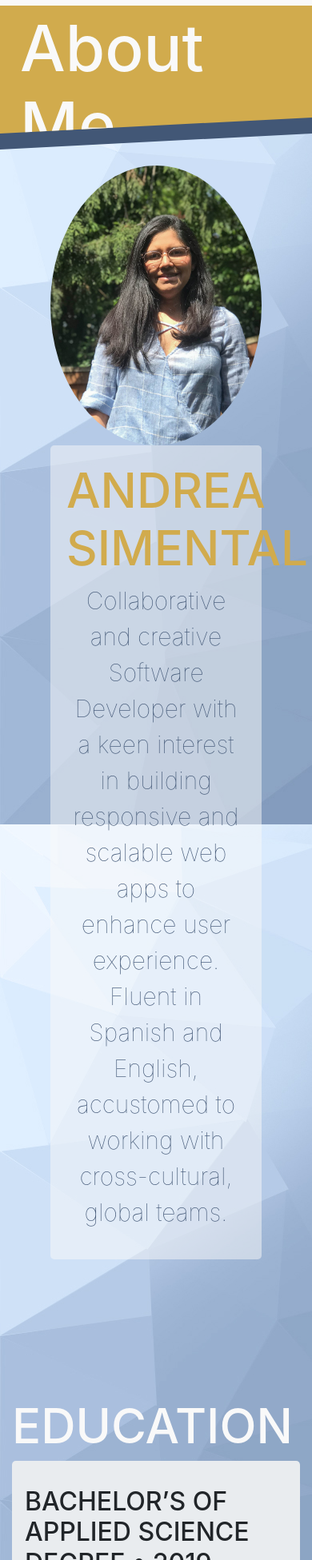
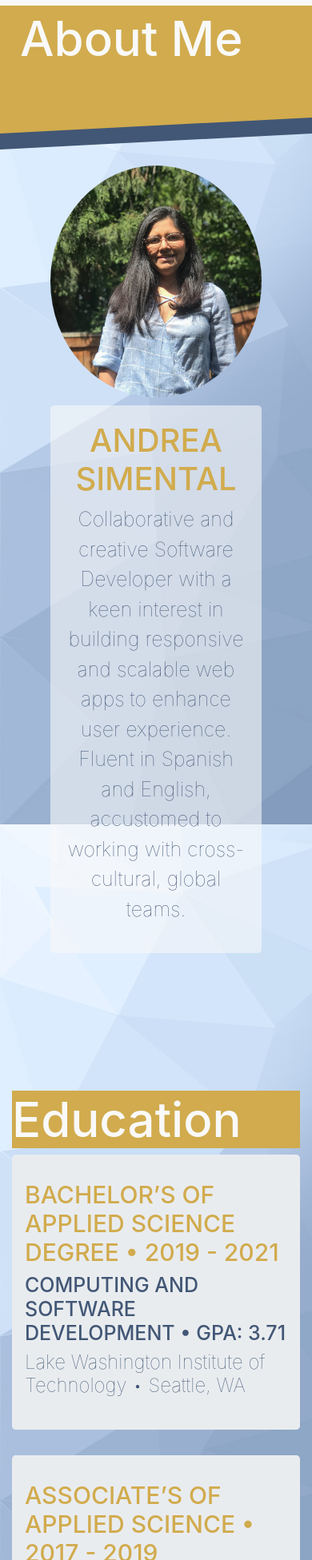
Before and after one commit to anlsim/anlsim.github.io, a React (Create React App) app: page /about in a window 390 px wide. Shown: the part 49-2000 px from the top of the page at 80% size. Built offline with nearby package versions, Linux system fonts and the light colour scheme.

Commit message:
updating responsive settings for phone

```diff
--- a/src/pages/AboutMePage.js
+++ b/src/pages/AboutMePage.js
@@ -24,21 +24,21 @@ const AboutMePage = (props) => {
 
         <br/>
         <div className="container pt-5">
-          <h1 className='education-title'>Education</h1>
-          <div className ='jumbotron'>
-            <h2>BACHELOR’S OF APPLIED SCIENCE DEGREE • 2019 - 2021</h2>
-            <h3>COMPUTING AND SOFTWARE DEVELOPMENT • GPA: 3.71</h3>
-            <h4>Lake Washington Institute of Technology • Seattle, WA</h4>
+          <h1 className="education-title">Education</h1>
+          <div className ="jumbotron">
+            <h2 className="degree">BACHELOR’S OF APPLIED SCIENCE DEGREE • 2019 - 2021</h2>
+            <h3 className="degree-title">COMPUTING AND SOFTWARE DEVELOPMENT • GPA: 3.71</h3>
+            <h4 className="degree-address">Lake Washington Institute of Technology • Seattle, WA</h4>
           </div>
-          <div className ='jumbotron'>
-            <h2>ASSOCIATE’S OF APPLIED SCIENCE • 2017 - 2019</h2>
-            <h3>COMPUTING AND SOFTWARE DEVELOPMENT • GPA: 3.68</h3>
-            <h4>Lake Washington Institute of Technology • Seattle, WA</h4>
+          <div className ="jumbotron">
+            <h2 className="degree">ASSOCIATE’S OF APPLIED SCIENCE • 2017 - 2019</h2>
+            <h3 className="degree-title">COMPUTING AND SOFTWARE DEVELOPMENT • GPA: 3.68</h3>
+            <h4 className="degree-address">Lake Washington Institute of Technology • Seattle, WA</h4>
           </div>
-          <div className ='jumbotron'>
-            <h2>BACHELOR’S DEGREE • 2007 - 2011</h2>
-            <h3>GRAPHIC DESIGN • GPA: 3.80</h3>
-            <h4>Universidad de Guadalajara - CUAAD • Guadalajara, MX</h4>
+          <div className ="jumbotron">
+            <h2 className="degree">BACHELOR’S DEGREE • 2007 - 2011</h2>
+            <h3 className="degree-title">GRAPHIC DESIGN • GPA: 3.80</h3>
+            <h4 className="degree-address">Universidad de Guadalajara - CUAAD • Guadalajara, MX</h4>
           </div>
         </div>
 
--- a/src/styles/HomePage.scss
+++ b/src/styles/HomePage.scss
@@ -57,18 +57,18 @@
 
         .header{
             align-items: center;
-            width: 300px;
+            width: 375px;
 
 
             &-title{
                 align-items: center;
-                font-size: 40px;
+                font-size: 45px;
 
             }
             &-subtitle{
                 align-items: center;
                 font-weight: lighter;
-                font-size: 20px;
+                font-size: 25px;
 
             }
         }
--- a/src/styles/MenuItem.scss
+++ b/src/styles/MenuItem.scss
@@ -22,7 +22,7 @@
     &:hover {
         cursor: pointer;
         background-color: $yellow-pas;
-        opacity: 90%;
+
     }
 
 
@@ -38,6 +38,7 @@
         color: $white-pas;
     }
 }
+
 .title{
     height: 90px;
     padding: 0 25px;
@@ -48,8 +49,8 @@
 
 @include tablet{
     .pentagon{
-        width: 150px;
-        height: 160px;
+        width: 200px;
+        height: 210px;
     }
 
     .title{
--- a/src/styles/aboutme.scss
+++ b/src/styles/aboutme.scss
@@ -1,4 +1,5 @@
 @import 'colors';
+@import 'mediaQueries';
 .aboutMe{
     width: 60%;
     margin: auto;
@@ -12,6 +13,13 @@
     height: 350px;
     border-radius: 50%;
 
+    @include mobile{
+
+        height: 290px;
+        height: 290px;
+        margin-bottom: 10px;
+    }
+
 
 
 }
@@ -19,7 +27,7 @@
 .aboutInfo{
     text-align: center;
     padding: 20px;
-    background-color: rgba($white-pas, 0.5);
+    background-color: rgba($white-pas, 0.6);
     border-radius: 5px;
     color: $blue-pas;
 
@@ -36,16 +44,47 @@
 
 
 
-.education{
+    .education-title{
+        background-color:$yellow-pas;
+        color: $white-pas;
+        font-size: 80px;
+
+    }
+    .degree{
+        color: $yellow-pas;
+        font-size: 30px;
+        &-title{
+        font-size: 25px;
+        color:$blue-pas;
 
 
+        }
+        &-address{
+            font-weight: lighter;
+            color:$blue-pas;
 
-    &-title{
-        text-transform: uppercase;
-        color: $white-pas;
-        font-size: 60px;
+        }
+
     }
 
+@include mobile{
+
+    .aboutInfo{
 
 
+        &-title{
+            color: $yellow-pas;
+            font-size: 40px;
+        }
+        &-description{
+            font-weight: lighter;
+            font-size: 25px;
+        }
+    }
+
+    .education-title{
+
+            font-size: 60px;
+    }
+
 }
--- a/src/styles/mediaQueries.scss
+++ b/src/styles/mediaQueries.scss
@@ -5,7 +5,7 @@
   }
 
   @mixin mobile {
-    @media screen and (max-width: 280px) {
+    @media screen and (max-width: 599px) {
       @content;
     }
   }
--- a/src/styles/sectionTitle.scss
+++ b/src/styles/sectionTitle.scss
@@ -44,4 +44,10 @@
         font-size: 80px;
     }
 
-}
+  }
+  @include mobile{
+    .text{
+        font-size: 60px;
+    }
+
+  }
```
